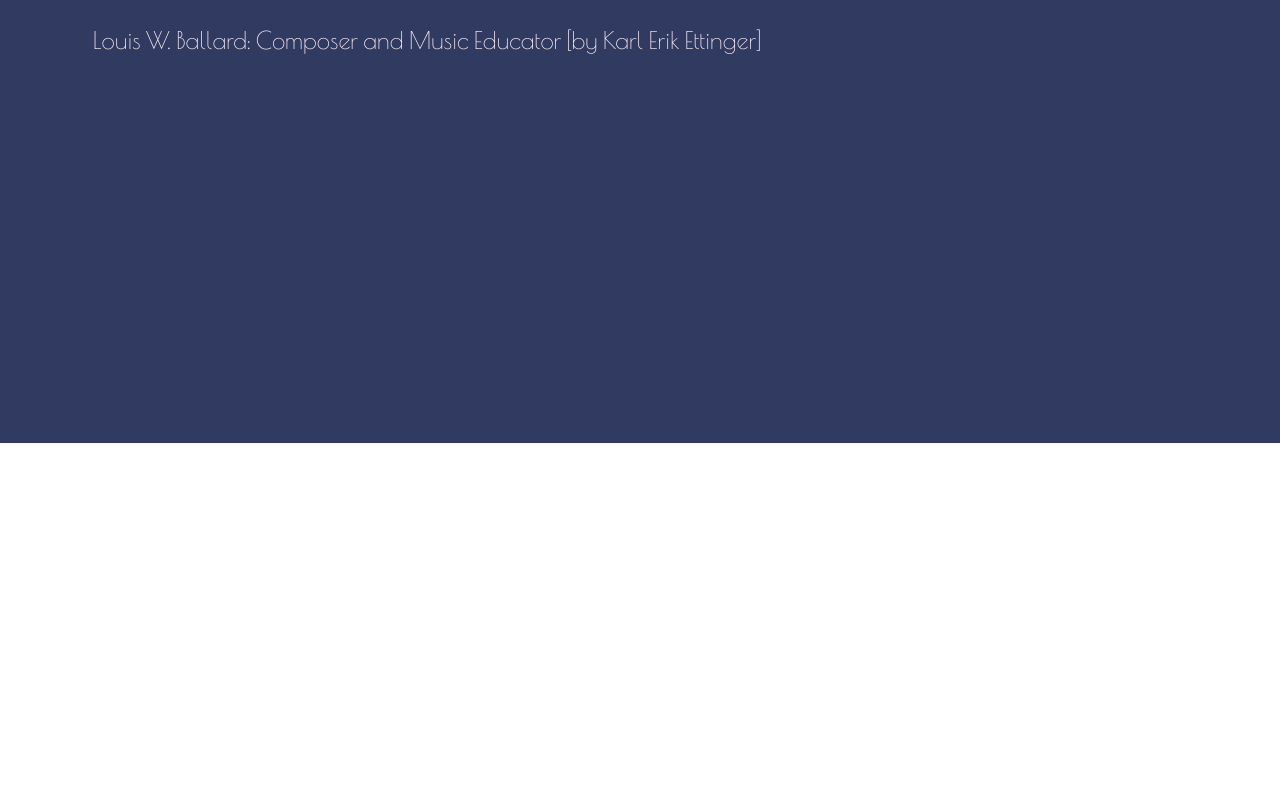
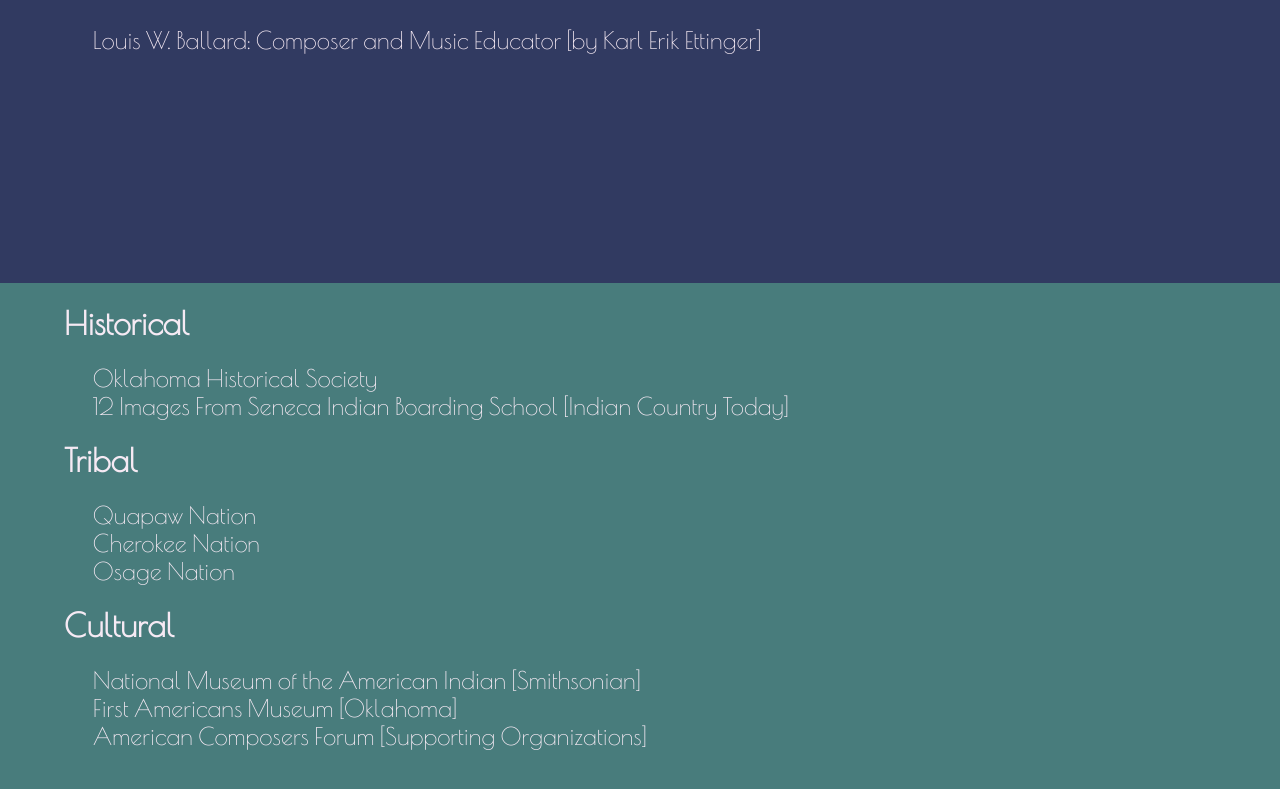
Before and after one commit to Ballard-Art/front-end, a React (Create React App) app in the folder lwb-music/: page /resources in a window 1280 px wide. Shown: the part 557-1346 px from the top of the page. Before the commit the page ends 1000 px from the top, so only its background shows below. Built offline with nearby package versions, Linux system fonts and the light colour scheme.

Commit message:
two demo links panels added

```diff
--- a/lwb-music/src/components/LWBlinks.js
+++ b/lwb-music/src/components/LWBlinks.js
@@ -3,7 +3,7 @@ import styled from 'styled-components';
 //for now the plan is to make these separate components and hardcode in the links
 
 const StyledContainer = styled.div`
-    height: 100vh;
+    height: 80vh;
     width: 100vw;
     background-color: #313a61;
     display: flex;
@@ -13,7 +13,6 @@ const StyledText = styled.div`
     height: 80vh;
     width: 75vw;
     margin-left: 5%;
-    justify-content: space-between;
 `
 const StyledLinks = styled.a`
     text-decoration: none;
--- /dev/null
+++ b/lwb-music/src/components/NAlinks.js
@@ -0,0 +1,54 @@
+import React from 'react';
+import styled from 'styled-components';
+//for now the plan is to make these separate components and hardcode in the links
+
+const StyledContainer = styled.div`
+    height: 80vh;
+    width: 100vw;
+    background-color: #487c7c;
+    display: flex;
+    flex-direction: column;
+
+`
+const StyledText = styled.div`
+    height: 80vh;
+    width: 75vw;
+    margin-left: 5%;
+`
+const StyledLinks = styled.a`
+    text-decoration: none;
+    color: #f6eaf4;
+    font-size: 1.5rem;
+    padding: 3%;
+
+    &:hover {
+        color: #f13e2e
+    }
+`
+
+function NAlinks() {
+    return (
+        <StyledContainer>
+            <StyledText>
+                <h1>Historical</h1>
+                <StyledLinks rel="noreferrer" href="https://www.okhistory.org/index.php" target="_blank">Oklahoma Historical Society</StyledLinks>
+                <br></br>
+                <StyledLinks rel="noreferrer" href="https://indiancountrytoday.com/archive/12-images-seneca-indian-boarding-school" target="_blank">12 Images From Seneca Indian Boarding School [Indian Country Today]</StyledLinks>
+                <h1>Tribal</h1>
+                <StyledLinks rel="noreferrer" href="https://www.quapawtribe.com/" target="_blank">Quapaw Nation</StyledLinks>
+                <br></br>
+                <StyledLinks rel="noreferrer" href="https://www.cherokee.org/" target="_blank">Cherokee Nation</StyledLinks>
+                <br></br>
+                <StyledLinks rel="noreferrer" href="https://www.osagenation-nsn.gov/" target="_blank">Osage Nation</StyledLinks>
+                <h1>Cultural</h1>
+                <StyledLinks rel="noreferrer" href="https://americanindian.si.edu/" target="_blank">National Museum of the American Indian [Smithsonian]</StyledLinks>
+                <br></br>
+                <StyledLinks rel="noreferrer" href="https://famok.org/" target="_blank">First Americans Museum [Oklahoma]</StyledLinks>
+                <br></br>
+                <StyledLinks rel="noreferrer" href="https://composersforum.org/resources/organizations-supporting-composers-new-music/" target="_blank">American Composers Forum [Supporting Organizations]</StyledLinks>
+            </StyledText>
+        </StyledContainer>
+    )
+}
+
+export default NAlinks
--- a/lwb-music/src/pages/Resources.js
+++ b/lwb-music/src/pages/Resources.js
@@ -1,6 +1,7 @@
 import React from 'react'
 import Menu from '../components/Menu'
 import LWBlinks from '../components/LWBlinks';
+import NAlinks from '../components/NAlinks';
 
 function Resources() {
     return (
@@ -16,6 +17,7 @@ function Resources() {
             fourLink='/contact'
         />
         <LWBlinks />
+        <NAlinks />
         </div>
     )
 }
```
